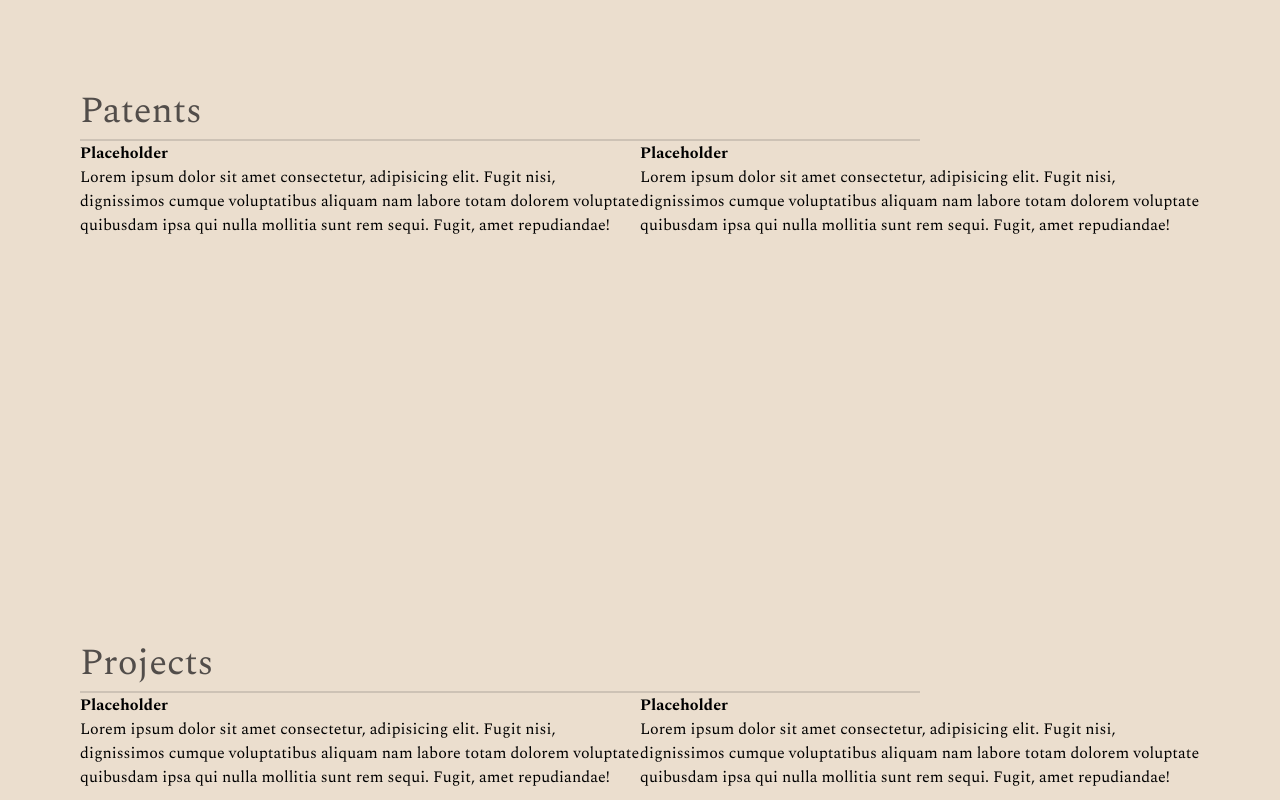
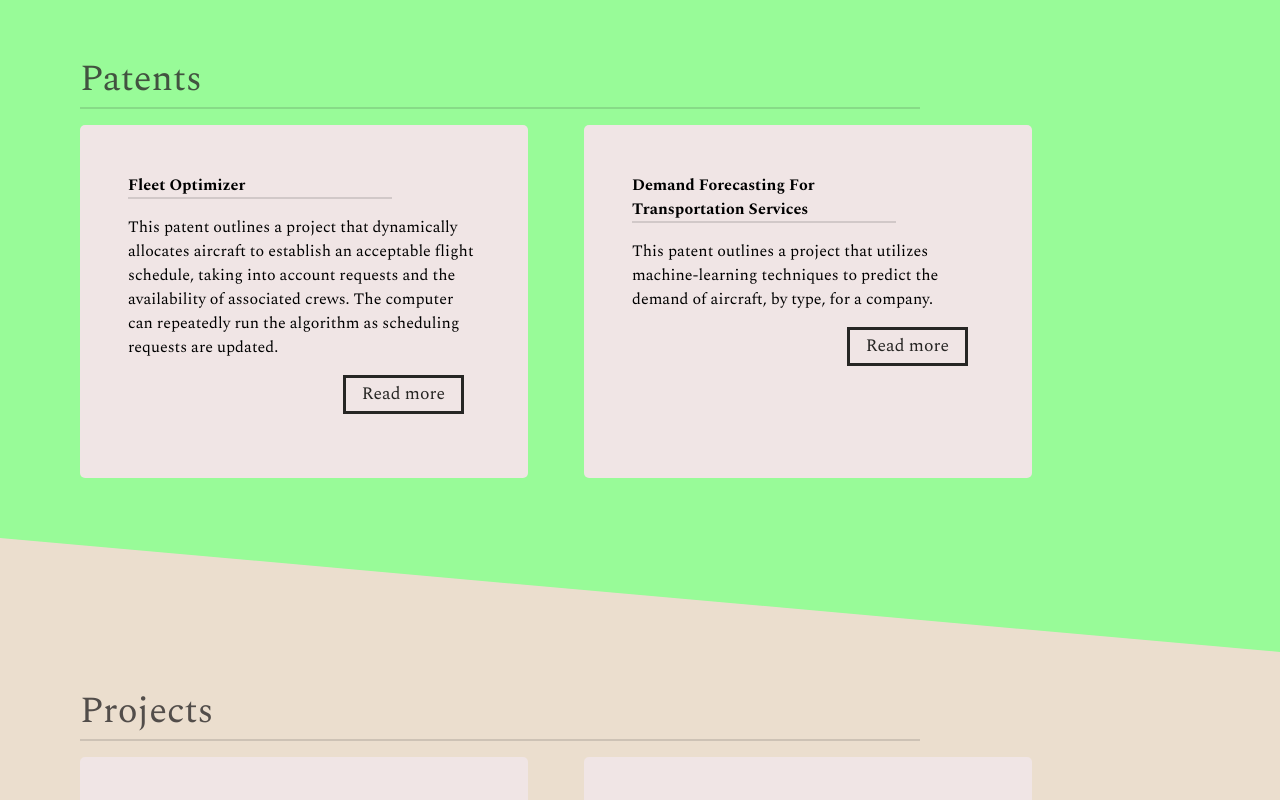
Before and after one commit to ZackHagerty/portfolio-website, a React (Vite) app in the folder portfolio-website/: page / in a window 1280 px wide. Shown: the part 1260-2060 px from the top of the page. Built offline with nearby package versions, Linux system fonts and the light colour scheme.

Commit message:
Finished a rough draft of the patent section

```diff
--- a/portfolio-website/src/pages/homePage/homePage.css
+++ b/portfolio-website/src/pages/homePage/homePage.css
@@ -5,8 +5,8 @@
     border-radius: 10px;
     color:rgb(235, 222, 206);
 
+    -webkit-clip-path: polygon(0 0,100% 0, 100% 75vh, 0 100%);
     clip-path: polygon(0 0,100% 0, 100% 75vh, 0 100%);
-    -webkit-clip-path: polygon(0 0,100% 0, 100% 75vh, 0 100%);
 }
 
 .header__container{
@@ -32,6 +32,15 @@
     height: 95vh;
     background-color:rgb(235, 222, 206);
 
+}
+
+.patent{
+    height: 95vh;
+    margin-top: -10rem;
+    padding: 10rem 5rem;
+    /* -webkit-clip-path: polygon(0 0,100% 0, 100% 75vh, 0 100%); */
+    clip-path: polygon(0 0,100% 10vh, 100% 100%, 0 85%);
+    background-color: palegreen;
 }
 
 .experience__title{
@@ -61,4 +70,50 @@
 .patents-body{
     display: flex;
     flex-direction: row;
+    justify-content: flex-start;
+    margin: 1rem 0;
 }
+
+.patent-container{
+    background-color: #f0e5e5;
+    padding: 3rem;
+    border-radius: 5px;
+    width: 40%;
+    margin-right: 5%;
+    display: flex;
+    flex-direction: column;
+}
+
+
+.utility__spacer{
+    margin-bottom: 1rem;
+}
+
+
+.patent-footer{
+    display: flex;
+    flex-direction: row;
+    justify-content: flex-end;
+}
+
+
+.patent__button{
+    margin: 1rem;
+    color:rgb(39, 38, 36);
+    border: 3px solid rgb(39, 38, 36);
+    padding: .2rem 1rem;
+    font-size: 1.1rem;
+    background-color: transparent;
+    transition: .3s all;
+}
+
+.patent__button:hover{
+    transform: translateY(-2px);
+    cursor: pointer;
+    transition: .2s all;
+}
+
+.patent__button:active{
+    transform: translateY(2px);
+    transition: .2s all;
+}
--- a/portfolio-website/src/pages/homePage/homePage.jsx
+++ b/portfolio-website/src/pages/homePage/homePage.jsx
@@ -31,40 +31,56 @@ export default function HomePage()
             <div className='experience__block--body'></div>
             <div className='experience__block--tail'></div>
         </section>
-        <section className='experience'>
-            <div clasName='experience__header'>
+        <section className='patent'>
+            <div className='experience__header'>
                 <h3 className='experience__title'>Patents</h3>
                 <hr className='experience__divider'/>
             </div>
             <div className="patents-body">
             <div className="patent-container">
-                <h4>Placeholder</h4>
-                <p>Lorem ipsum dolor sit amet consectetur, adipisicing elit. Fugit nisi, dignissimos cumque voluptatibus aliquam nam labore totam dolorem voluptate quibusdam ipsa qui nulla mollitia sunt rem sequi. Fugit, amet repudiandae!</p>
+                <h4>Fleet Optimizer</h4>
+                <hr className='experience__divider utility__spacer'/>
+                <p>
+                   This patent outlines a project that dynamically allocates aircraft to establish an acceptable flight schedule,
+                   taking into account requests and the availability of associated crews. The computer can repeatedly run the algorithm as
+                   scheduling requests are updated.
+                </p>
+                <div className='patent-footer'>
+                    <button className='patent__button'>Read more</button>
+                </div>
             </div>
             <div className="patent-container">
-                <h4>Placeholder</h4>
-                <p>Lorem ipsum dolor sit amet consectetur, adipisicing elit. Fugit nisi, dignissimos cumque voluptatibus aliquam nam labore totam dolorem voluptate quibusdam ipsa qui nulla mollitia sunt rem sequi. Fugit, amet repudiandae!</p>
+            <h4>Demand Forecasting For Transportation Services</h4>
+            <hr className='experience__divider utility__spacer'/>
+                <p>
+                    This patent outlines a project that utilizes machine-learning techniques to predict the demand of aircraft, by type,
+                    for a company.
+                </p>
+                <div className='patent-footer'>
+                    <button className='patent__button'>Read more</button>
+                </div>
             </div>
             </div>
         </section>
         <section className='experience'>
-            <div clasName='experience__header'>
+            <div className='experience__header'>
                 <h3 className='experience__title'>Projects</h3>
                 <hr className='experience__divider'/>
             </div>
             <div className="patents-body">
             <div className="patent-container">
-                <h4>Placeholder</h4>
-                <p>Lorem ipsum dolor sit amet consectetur, adipisicing elit. Fugit nisi, dignissimos cumque voluptatibus aliquam nam labore totam dolorem voluptate quibusdam ipsa qui nulla mollitia sunt rem sequi. Fugit, amet repudiandae!</p>
+                <h4>Fleet Optimizer</h4>
+                <p></p>
+
             </div>
             <div className="patent-container">
-                <h4>Placeholder</h4>
-                <p>Lorem ipsum dolor sit amet consectetur, adipisicing elit. Fugit nisi, dignissimos cumque voluptatibus aliquam nam labore totam dolorem voluptate quibusdam ipsa qui nulla mollitia sunt rem sequi. Fugit, amet repudiandae!</p>
+                <h4>Demand Forecasting For Transportation Services</h4>
+                <p></p>
             </div>
             </div>
         </section>
         <section className='experience'>
-            <div clasName='experience__header'>
+            <div className='experience__header'>
                 <h3 className='experience__title'>Education</h3>
                 <hr className='experience__divider'/>
             </div>
```
